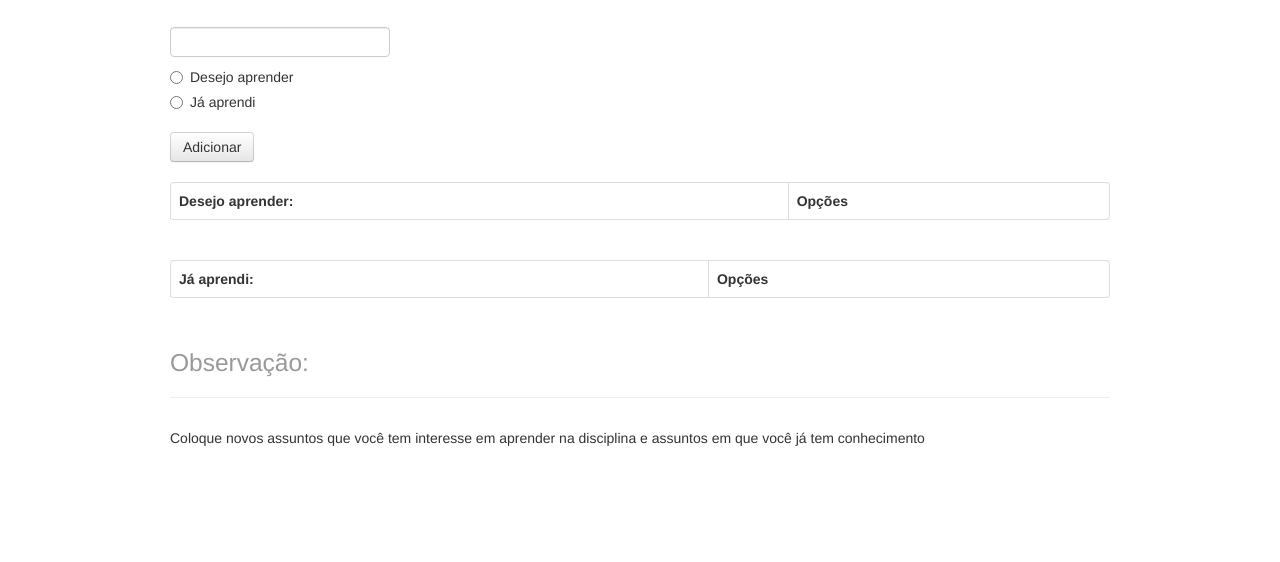
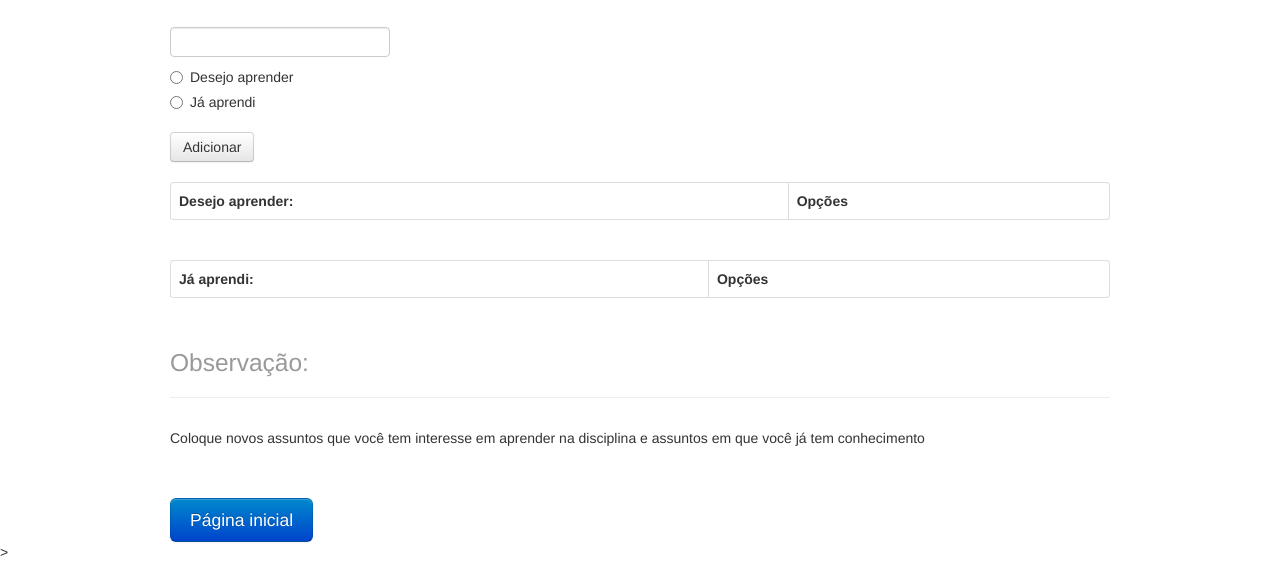
Before and after one commit to luciojp/si1-lab1, a plain HTML site: page dinamica/obrigado.html in a window 1280 px wide. Shown: the part 280-842 px from the top of the page. Before the commit the page ends 800 px from the top, so only its background shows below. Drawn offline with nearby package versions, Linux system fonts and the light colour scheme.

Commit message:
pagina obrigado com botao

```diff
--- a/dinamica/obrigado.html
+++ b/dinamica/obrigado.html
@@ -113,11 +113,7 @@
 				<tbody>
 
 				<tr>
-					<!--
-					<td>July</td>
-					<td>Dooley</td>
-				</tr>
-				-->
+
 				</tbody>
 			</table>
 
@@ -133,11 +129,7 @@
 				<tbody>
 
 				<tr>
-					<!--
-					<td>July</td>
-					<td>Dooley</td>
-				</tr>
-				-->
+
 				</tbody>
 			</table>
 
@@ -152,7 +144,14 @@
 			<p>Coloque novos assuntos que você tem interesse em aprender na disciplina e assuntos em que você já tem
 				conhecimento</p>
 
+			<br><br>
+			<a class="btn btn-primary btn-large" href="index.html">
+				Página inicial
+			</a>
+
 		</div>
+
+	>
 
 	</body>
 
```
